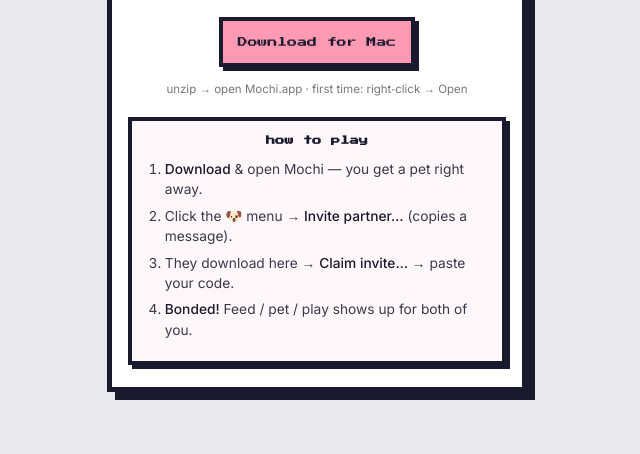
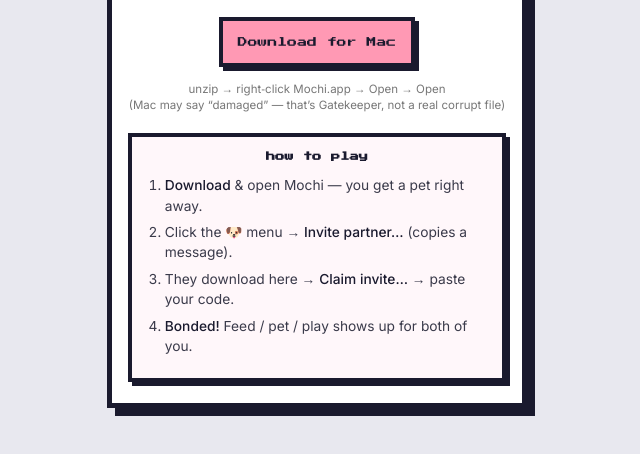
Before and after one commit to realvivianqiao/tamagotchi, a website: page index.html in a window 1280 px wide. Shown: the part 466-920 px from the top of the page, without its empty margins (323-963 px from the left). Drawn offline with Linux system fonts and the light colour scheme.

Commit message:
Ship signed universal Mac build and Gatekeeper tip on the site.

```diff
--- a/index.html
+++ b/index.html
@@ -148,7 +148,7 @@
       <h1>MOCHI</h1>
       <p class="lede">Tiny pets that live on your Mac. Invite someone, and when you feed or pet them, they see it happen on their screen.</p>
       <a class="cta" href="/Mochi.zip">Download for Mac</a>
-      <p class="meta">unzip → open Mochi.app · first time: right‑click → Open</p>
+      <p class="meta">unzip → right‑click Mochi.app → Open → Open<br />(Mac may say “damaged” — that’s Gatekeeper, not a real corrupt file)</p>
 
       <div class="howto">
         <h2>how to play</h2>
```
Also changed, not shown: 1 other file.
